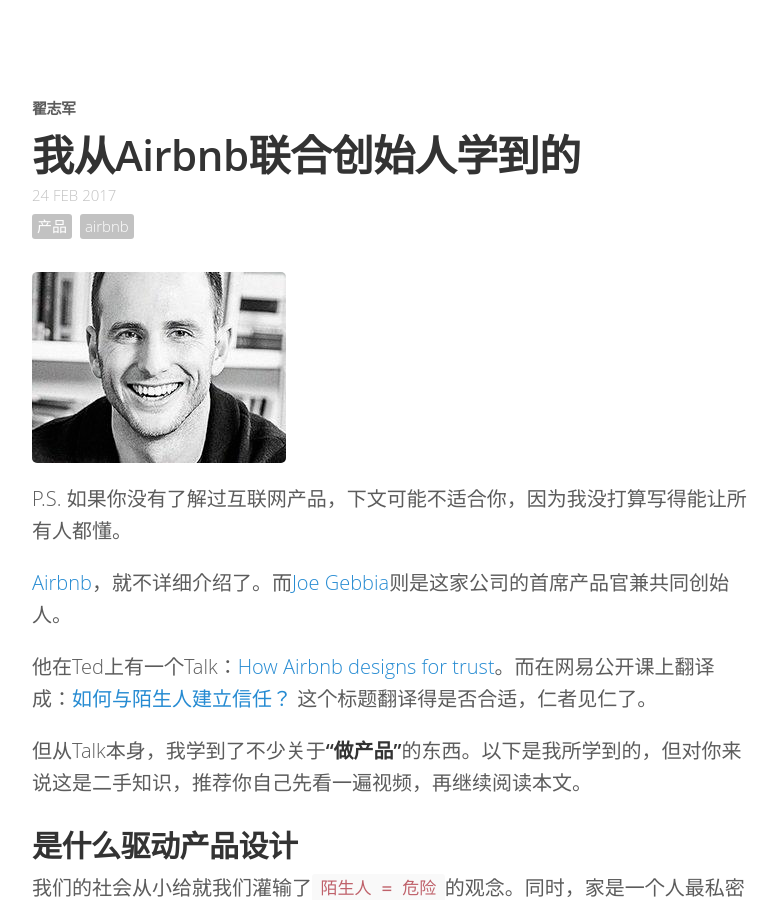
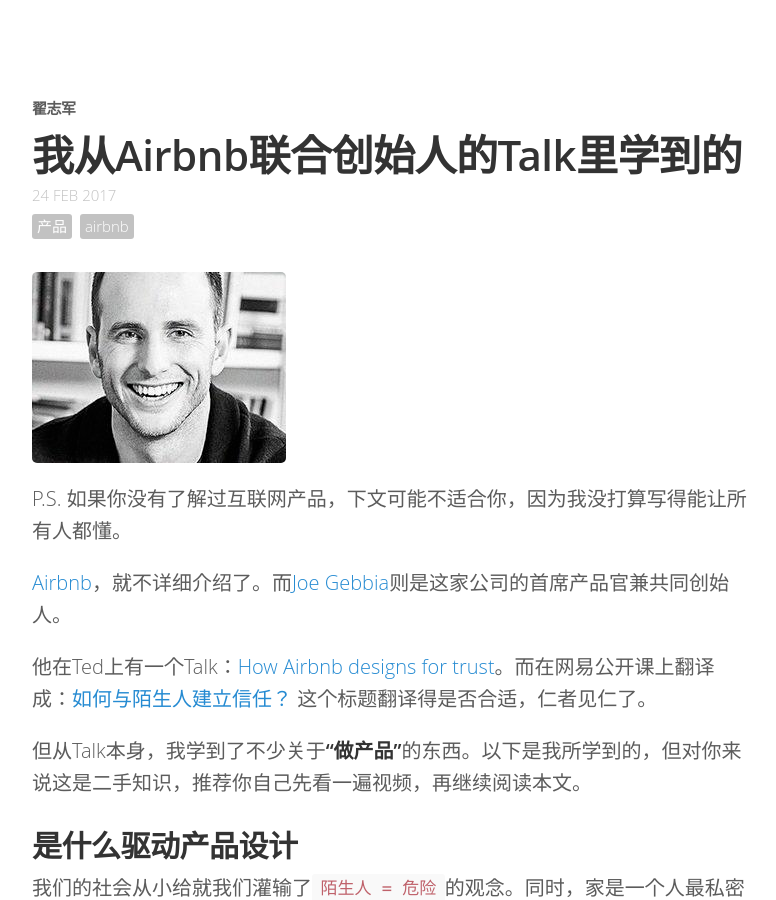
Before and after one commit to stayfoolish666/zacker330.github.io, a Jekyll site: the page built from _posts/2017-2-24-learn-from-joe.md, in a window 1280 px wide and 900 px high. Shown: the whole window, without its empty margins (248-1024 px from the left). Built offline with Jekyll 4.4.1, drawn with Linux system fonts in a browser that asks for light colours; comment, search, counter and statistics services are not loaded.

Commit message:
update post

```diff
--- a/_posts/2017-2-24-learn-from-joe.md
+++ b/_posts/2017-2-24-learn-from-joe.md
@@ -1,6 +1,6 @@
 ---
 layout: post
-title: "我从Airbnb联合创始人学到的"
+title: "我从Airbnb联合创始人的Talk里学到的"
 description: "学习别人如何思考比接受别人的知识更重要"
 date: 2017-2-24
 tags: [产品,Airbnb]
```
